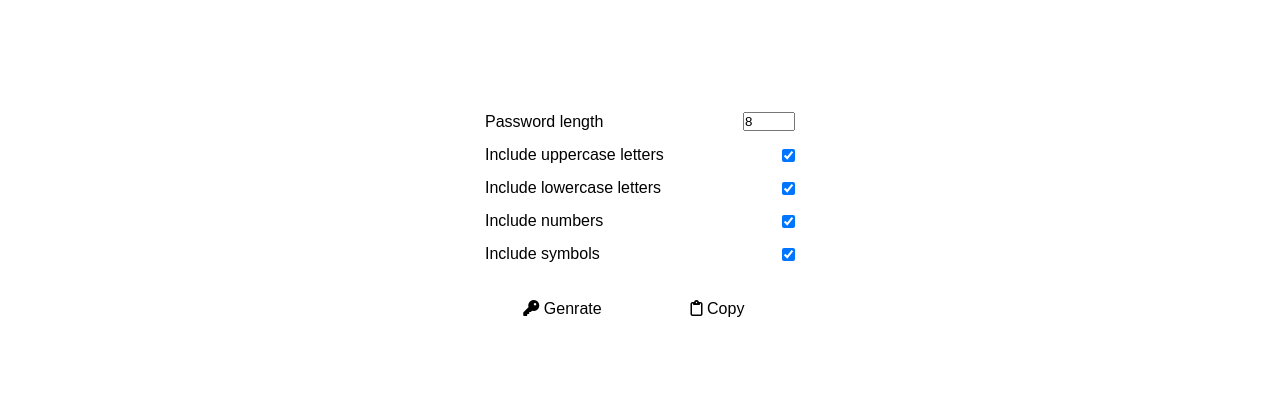
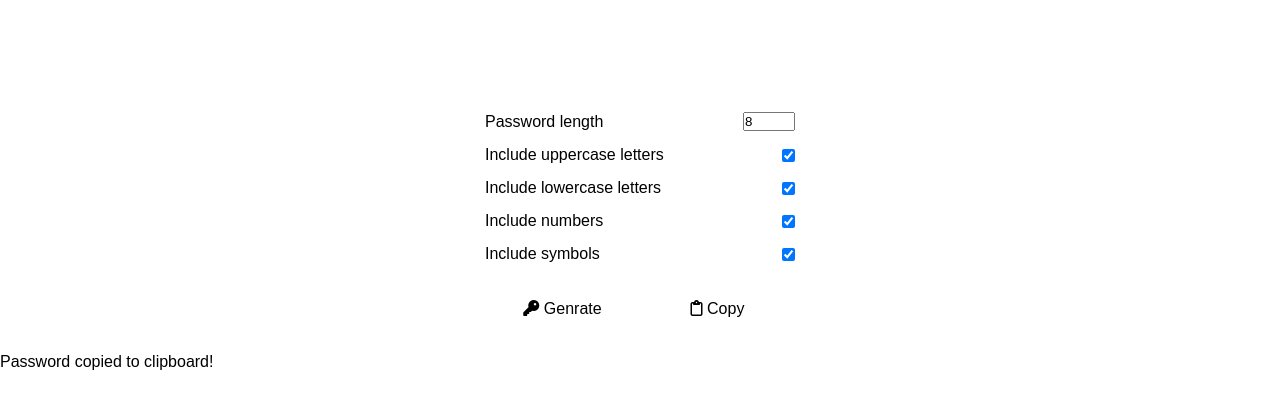
Before and after one commit to nasirmalek/Password-Generator, a plain HTML site: page index.html in a window 1280 px wide. Shown: the part 135-544 px from the top of the page. Drawn offline with Linux system fonts and the light colour scheme; a web font is replaced by a local one.

Commit message:
Update index.html

```diff
--- a/index.html
+++ b/index.html
@@ -135,6 +135,9 @@
             </button>
         </div>
     </div>
+    <div id="copyNotification" class="notification">
+        Password copied to clipboard!
+    </div>
     <script src="script.js"></script>
     <script async defer src="https://buttons.github.io/buttons.js"></script>
     <script src="https://kit.fontawesome.com/dd8c49730d.js" crossorigin="anonymous"></script>
```
